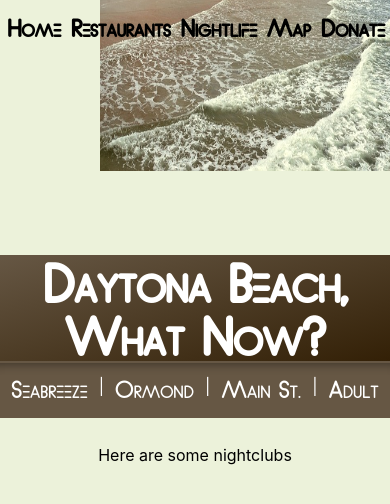
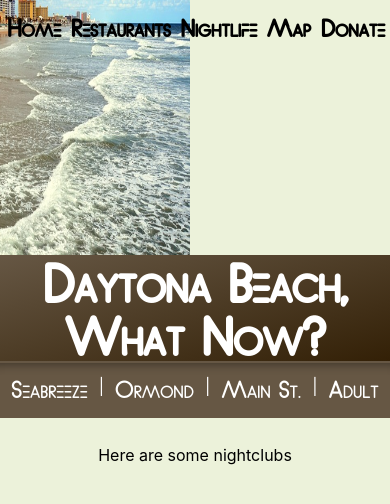
Before and after one commit to grundydarcey/DBWNClient, a React (Create React App) app: page /nightlife in a window 390 px wide. Shown: the top 504 px of the page. Built offline with nearby package versions, Linux system fonts and the light colour scheme; no server answers; what react-google-maps would draw is missing.

Commit message:
restaurants

```diff
--- a/src/Header/header.css
+++ b/src/Header/header.css
@@ -50,7 +50,7 @@ a {
   .nav {
     font-size: 10px;
     background-size: 100% 180%;
-    background-position: 100px -315px;
+    background-position: -200px -215px;
   }
 
   .nav p {
--- a/src/Restaurant/restaurant.css
+++ b/src/Restaurant/restaurant.css
@@ -48,7 +48,7 @@
 
 @media all and (min-width: 0) and (max-width: 800px) {
   .individual {
-    margin: 10px 30px;
+    margin: 5px 5px;
   }
 
   #icon {
@@ -56,4 +56,9 @@
     width: 150px;
     margin: auto;
   }
+
+  .intro {
+    margin-left: 60px;
+    margin-right: 60px;
+  }
 }
```
